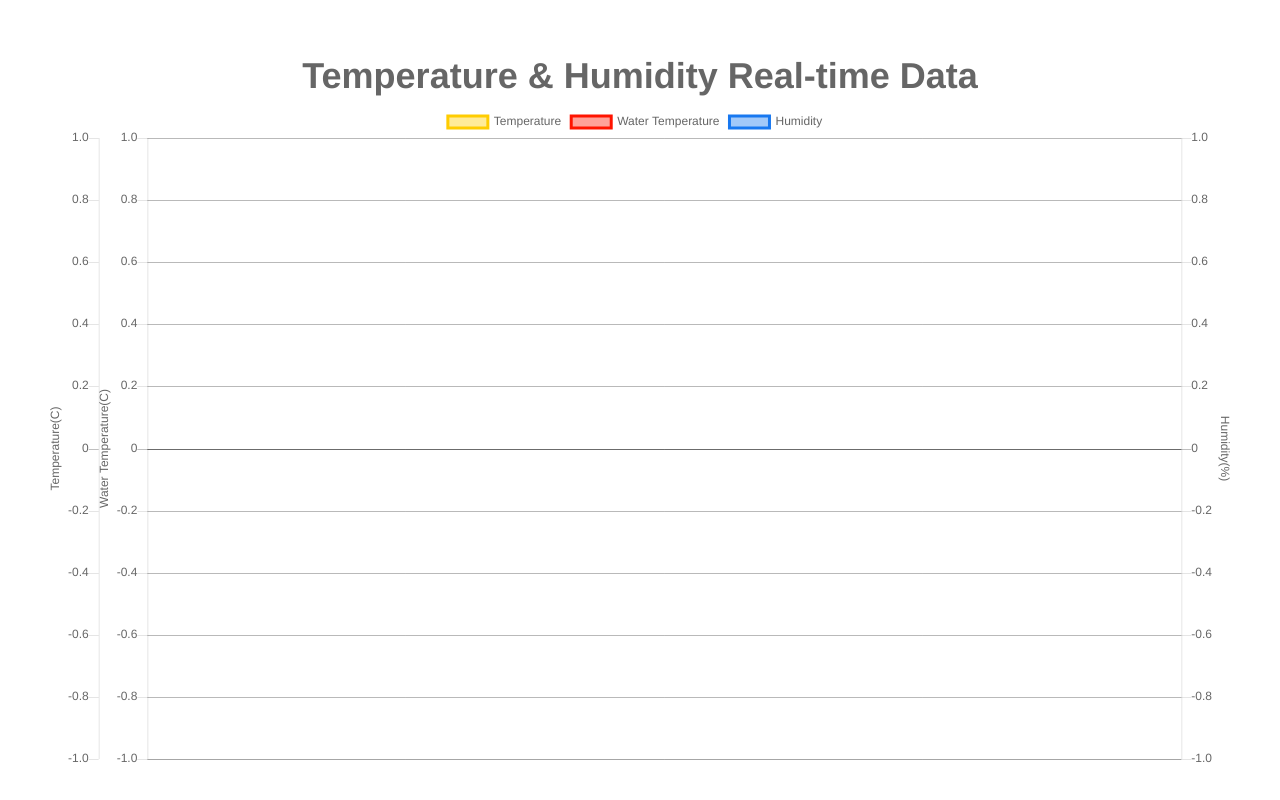
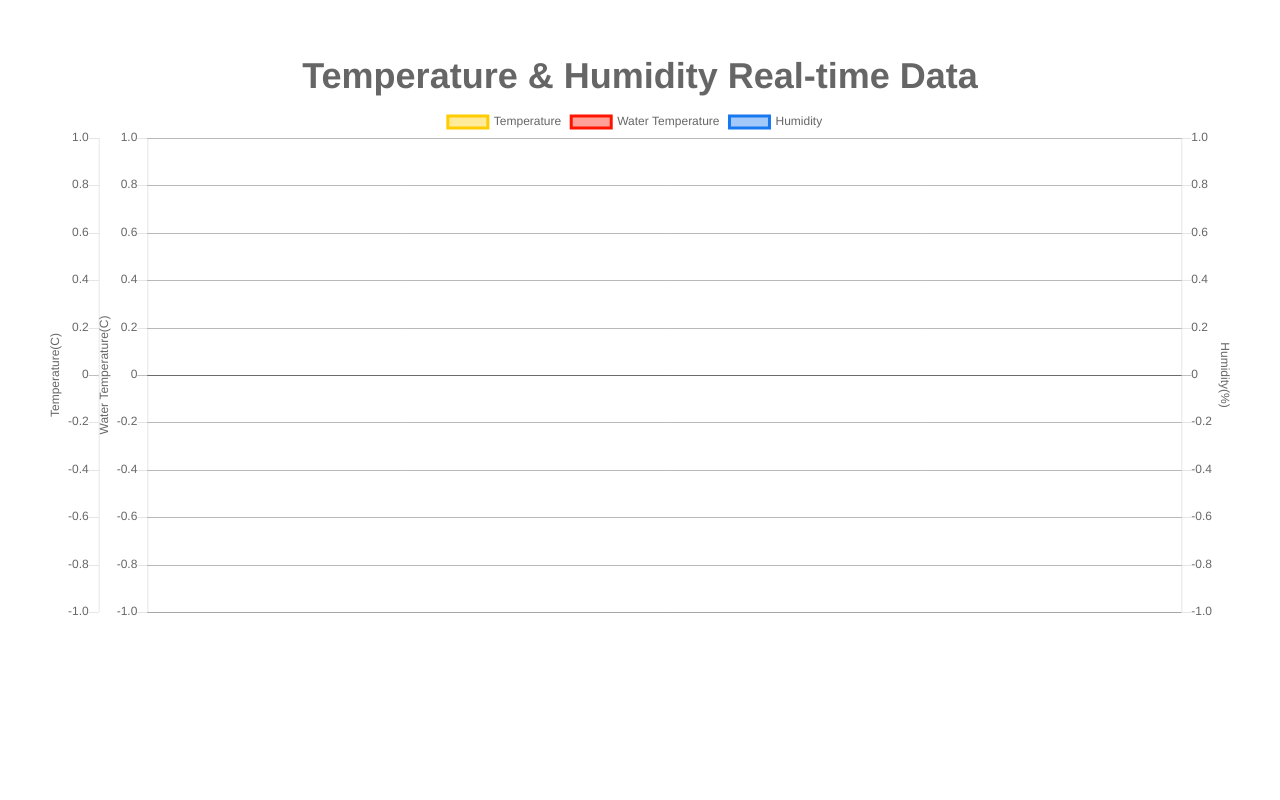
Before and after one commit to t2t-sonbui/Azure-Monitor-NodeJS, a website: page public/index.html in a window 1280 px wide. Drawn offline with Linux system fonts and the light colour scheme.

Commit message:
Update index.html
Change Size

```diff
--- a/public/index.html
+++ b/public/index.html
@@ -9,7 +9,7 @@
 </head>
 
 <body>
-    <canvas id="myChart" width="400" height="250"></canvas>
+    <canvas id="myChart" width="400" height="200"></canvas>
 	<!-- <canvas id="waterChart" width="400" height="100"></canvas> -->
 </body>
 
```
